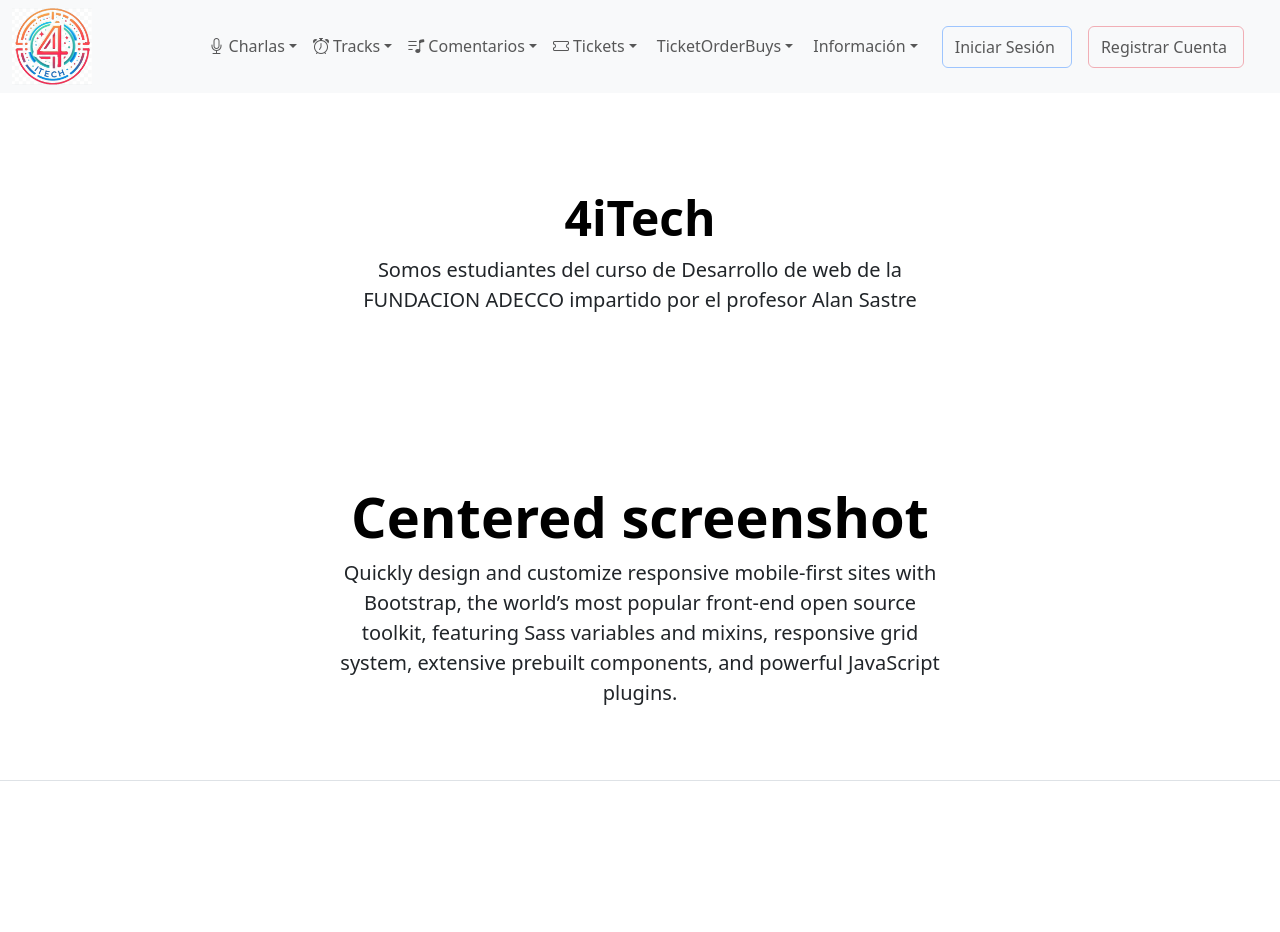
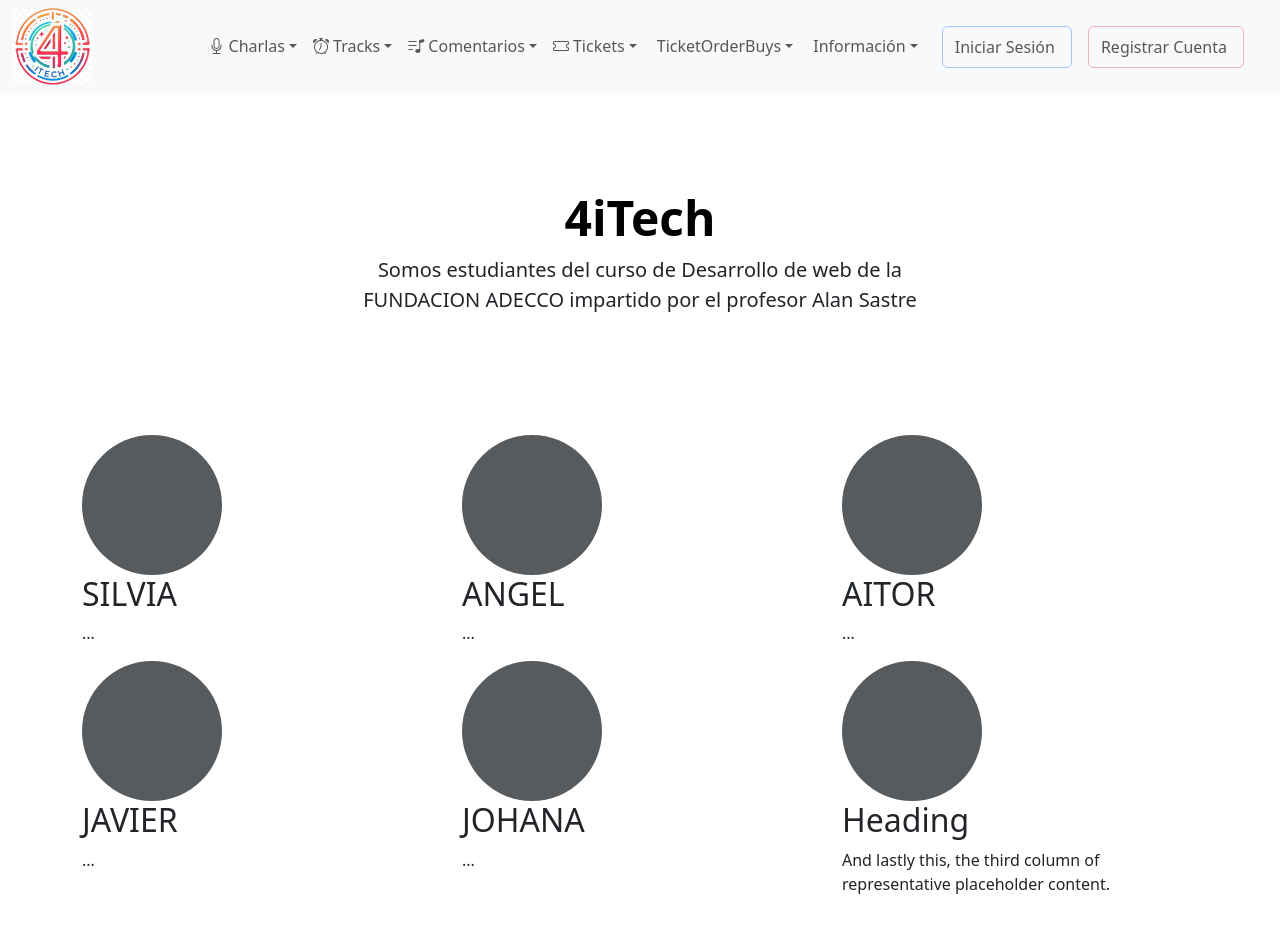
Before and after one commit to angelmaria/4ITECH, an Angular app: page /about in a window 1280 px wide. Shown: the top 932 px of the page. Built offline with nearby package versions, Linux system fonts and the light colour scheme.

Commit message:
about-us johana

```diff
--- a/src/app/about-us/about-us.component.html
+++ b/src/app/about-us/about-us.component.html
@@ -10,22 +10,56 @@
     </div>
   </div>
 
-  <div class="b-example-divider"></div>
+  <div class="container marketing">
+    <!-- Three columns of text below the carousel -->
+    <div class="row">
+      <div class="col-lg-4">
+        <svg class="bd-placeholder-img rounded-circle" width="140" height="140" xmlns="http://www.w3.org/2000/svg" role="img" aria-label="Placeholder" preserveAspectRatio="xMidYMid slice" focusable="false"><title>Placeholder</title><rect width="100%" height="100%" fill="var(--bs-secondary-color)"/></svg>
+        <h2 class="fw-normal">SILVIA</h2>
+        <p>...</p>
 
-  <div class="px-4 pt-5 my-5 text-center border-bottom">
-    <h1 class="display-4 fw-bold text-body-emphasis">Centered screenshot</h1>
-    <div class="col-lg-6 mx-auto">
-      <p class="lead mb-4">Quickly design and customize responsive mobile-first sites with Bootstrap, the world’s most popular front-end open source toolkit, featuring Sass variables and mixins, responsive grid system, extensive prebuilt components, and powerful JavaScript plugins.</p>
-      <div class="d-grid gap-2 d-sm-flex justify-content-sm-center mb-5">
-      </div>
-    </div>
-    <div class="overflow-hidden" style="max-height: 30vh;">
-      <div class="container px-5">
-      </div>
-    </div>
-  </div>
+      </div><!-- /.col-lg-4 -->
+      <div class="col-lg-4">
+        <svg class="bd-placeholder-img rounded-circle" width="140" height="140" xmlns="http://www.w3.org/2000/svg" role="img" aria-label="Placeholder" preserveAspectRatio="xMidYMid slice" focusable="false"><title>Placeholder</title><rect width="100%" height="100%" fill="var(--bs-secondary-color)"/></svg>
+        <h2 class="fw-normal">ANGEL</h2>
+        <p>...</p>
 
-  <div class="b-example-divider"></div>
+      </div><!-- /.col-lg-4 -->
+      <div class="col-lg-4">
+        <svg class="bd-placeholder-img rounded-circle" width="140" height="140" xmlns="http://www.w3.org/2000/svg" role="img" aria-label="Placeholder" preserveAspectRatio="xMidYMid slice" focusable="false"><title>Placeholder</title><rect width="100%" height="100%" fill="var(--bs-secondary-color)"/></svg>
+        <h2 class="fw-normal">AITOR</h2>
+        <p>...</p>
+
+      </div><!-- /.col-lg-4 -->
+    </div><!-- /.row -->
+  </div><!-- /.container -->
+
+  <div class="container marketing">
+    <!-- Three columns of text below the carousel -->
+    <div class="row">
+      <div class="col-lg-4">
+        <svg class="bd-placeholder-img rounded-circle" width="140" height="140" xmlns="http://www.w3.org/2000/svg" role="img" aria-label="Placeholder" preserveAspectRatio="xMidYMid slice" focusable="false"><title>Placeholder</title><rect width="100%" height="100%" fill="var(--bs-secondary-color)"/></svg>
+        <h2 class="fw-normal">JAVIER</h2>
+        <p>...</p>
+
+      </div><!-- /.col-lg-4 -->
+      <div class="col-lg-4">
+        <svg class="bd-placeholder-img rounded-circle" width="140" height="140" xmlns="http://www.w3.org/2000/svg" role="img" aria-label="Placeholder" preserveAspectRatio="xMidYMid slice" focusable="false"><title>Placeholder</title><rect width="100%" height="100%" fill="var(--bs-secondary-color)"/></svg>
+        <h2 class="fw-normal">JOHANA</h2>
+        <p>...</p>
+
+      </div><!-- /.col-lg-4 -->
+      <div class="col-lg-4">
+        <svg class="bd-placeholder-img rounded-circle" width="140" height="140" xmlns="http://www.w3.org/2000/svg" role="img" aria-label="Placeholder" preserveAspectRatio="xMidYMid slice" focusable="false"><title>Placeholder</title><rect width="100%" height="100%" fill="var(--bs-secondary-color)"/></svg>
+        <h2 class="fw-normal">Heading</h2>
+        <p>And lastly this, the third column of representative placeholder content.</p>
+
+      </div><!-- /.col-lg-4 -->
+    </div><!-- /.row -->
+  </div><!-- /.container -->
+
+
+
 
   <div class="container col-xxl-8 px-4 py-5">
     <div class="row flex-lg-row-reverse align-items-center g-5 py-5">
@@ -38,7 +72,7 @@
     </div>
   </div>
 
-  <div class="b-example-divider"></div>
+      <div class="b-example-divider"></div>
 
   <div class="container col-xl-10 col-xxl-8 px-4 py-5">
     <div class="row align-items-center g-lg-5 py-5">
```
